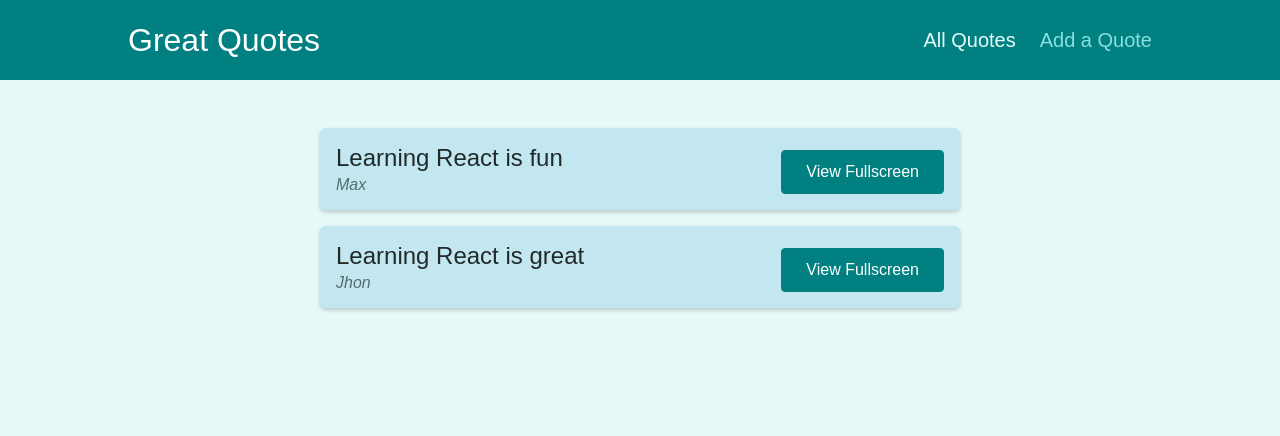
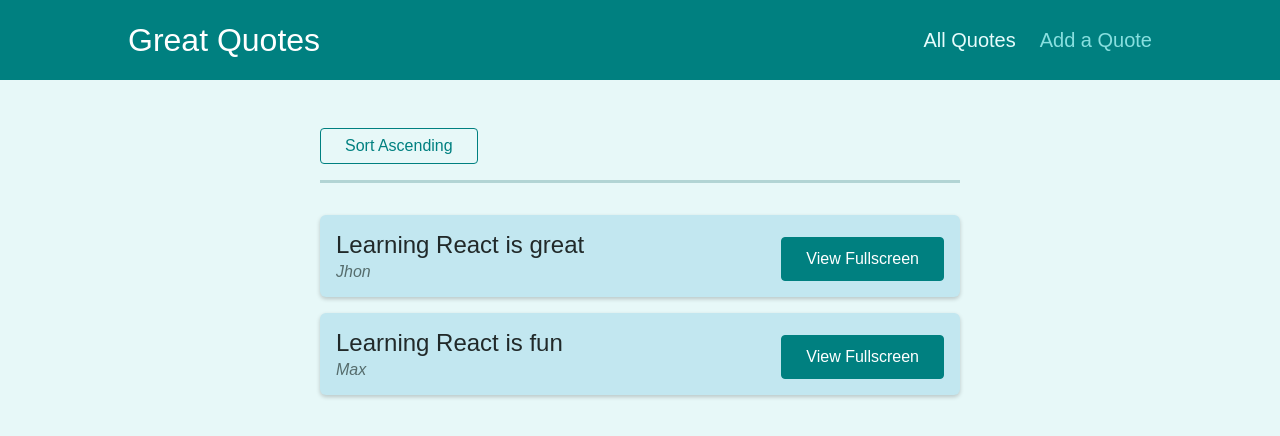
Before and after one commit to zakharovdm/quotes_app, a React (Create React App) app: page /quotes in a window 1280 px wide. Shown: the top 436 px of the page. Built offline with nearby package versions, Linux system fonts and the light colour scheme.

Commit message:
feat: add soring quotes

```diff
--- a/src/components/quotes/QuoteList.js
+++ b/src/components/quotes/QuoteList.js
@@ -1,13 +1,42 @@
-import { Fragment } from 'react';
+import { useHistory, useLocation } from "react-router-dom";
+import { Fragment } from "react";
 
-import QuoteItem from './QuoteItem';
-import classes from './QuoteList.module.css';
+import QuoteItem from "./QuoteItem";
+import classes from "./QuoteList.module.css";
+
+const sortQuotes = (quotes, ascending) => {
+  return quotes.sort((quoteA, quoteB) => {
+    if (ascending) {
+      return quoteA.id > quoteB.id ? 1 : -1;
+    } else {
+      return quoteA.id < quoteB.id ? 1 : -1;
+    }
+  });
+};
 
 const QuoteList = (props) => {
+  const history = useHistory();
+  const location = useLocation();
+
+  const queryParam = new URLSearchParams(location.search);
+
+  const isSortingAscending = queryParam.get("sort") === "asc";
+
+  const sortedQuotes = sortQuotes(props.quotes, isSortingAscending);
+
+  const changeSortingHandler = () => {
+    history.push(`/quotes?sort=${isSortingAscending ? "desc" : "asc"}`);
+  };
+
   return (
     <Fragment>
+      <div className={classes.sorting}>
+        <button onClick={changeSortingHandler}>
+          Sort {isSortingAscending ? "Descending" : "Ascending"}
+        </button>
+      </div>
       <ul className={classes.list}>
-        {props.quotes.map((quote) => (
+        {sortedQuotes.map((quote) => (
           <QuoteItem
             key={quote.id}
             id={quote.id}
```
